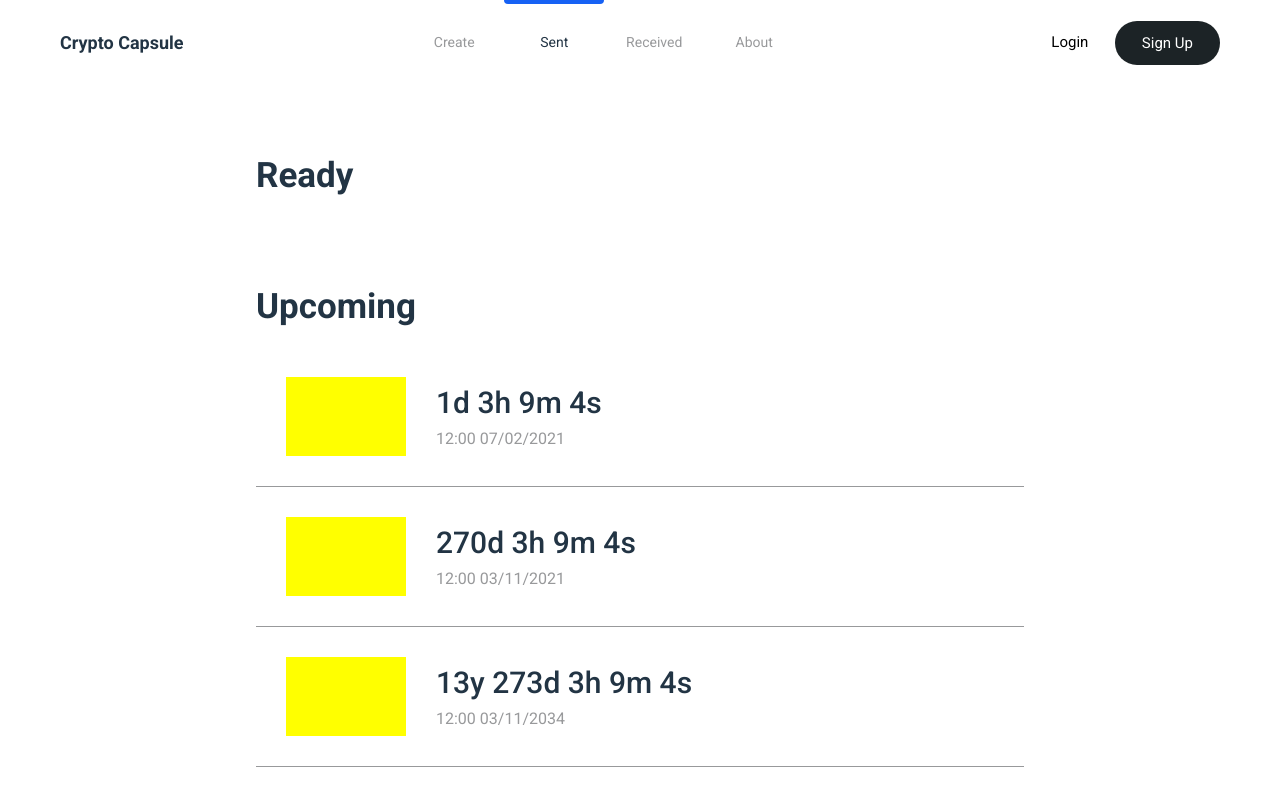
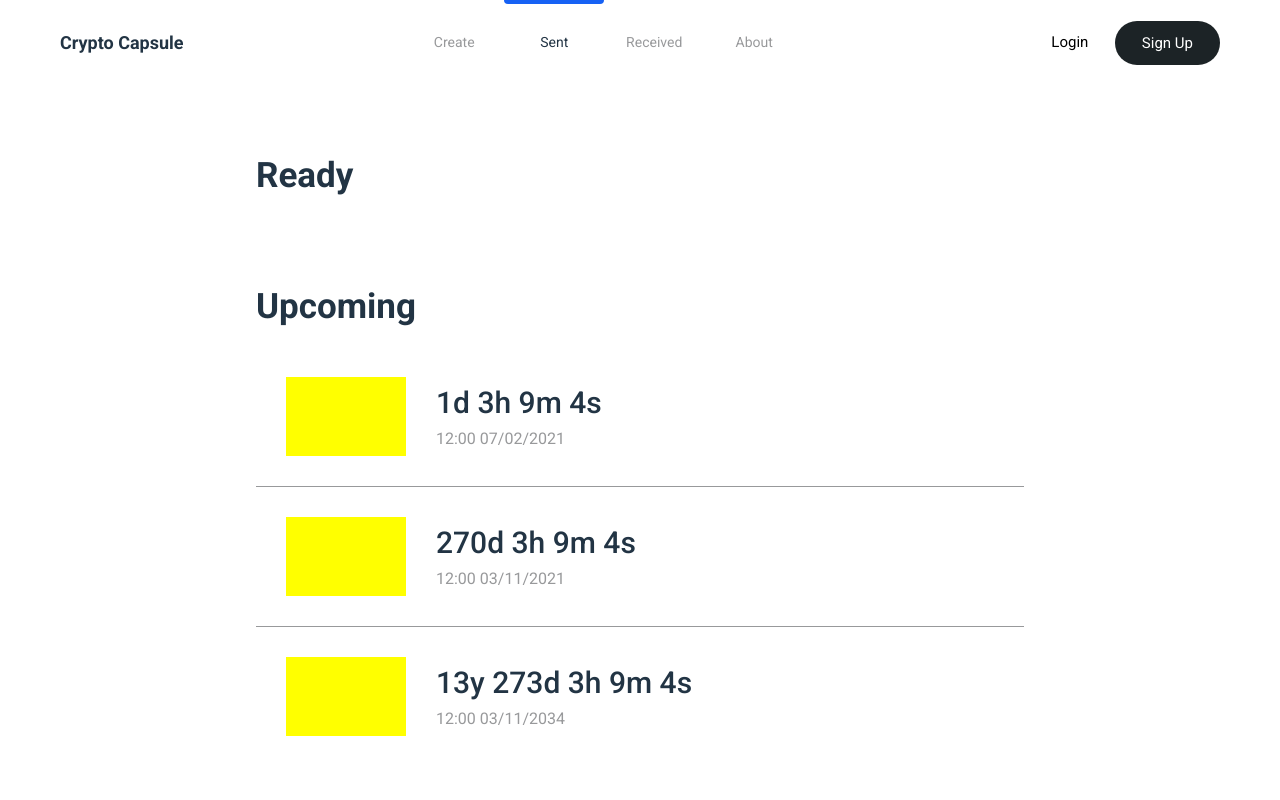
Before and after one commit to chase-manning/crypto-capsule, a React (Create React App) app in the folder website/: page /sent in a window 1280 px wide. Shown: the top 800 px of the page. Built offline with nearby package versions, Linux system fonts and the light colour scheme.

Commit message:
:lipstick: hide line on last capsule

```diff
--- a/website/src/components/Capsule.tsx
+++ b/website/src/components/Capsule.tsx
@@ -10,6 +10,10 @@ export type CapsuleType = {
   opened: boolean;
 };
 
+type CapsuleProps = {
+  last: boolean;
+};
+
 const StyledCapsule = styled.div`
   width: 100%;
   height: 140px;
@@ -17,7 +21,8 @@ const StyledCapsule = styled.div`
   display: flex;
   justify-content: space-between;
   align-items: center;
-  border-bottom: solid 1px var(--sub);
+  border-bottom: solid 1px
+    ${(props: CapsuleProps) => (props.last ? "rgba(0,0,0,0)" : "var(--sub)")};
 `;
 
 const OpenImage = styled.div`
@@ -54,6 +59,7 @@ const OpenDate = styled.div`
 
 type Props = {
   capsule: CapsuleType;
+  last: boolean;
 };
 
 const Capsule = (props: Props) => {
@@ -97,7 +103,7 @@ const Capsule = (props: Props) => {
   const seconds = Math.trunc(secondsRemaining / secondsMult);
 
   return (
-    <StyledCapsule>
+    <StyledCapsule last={props.last}>
       {open && <OpenImage />}
       {!open && <ClosedImage />}
       <CountdownContainer>
--- a/website/src/components/SentPage.tsx
+++ b/website/src/components/SentPage.tsx
@@ -69,7 +69,11 @@ const GetCapsules = (capsuleList: CapsuleType[]) =>
       (a: CapsuleType, b: CapsuleType) => a.open.getTime() - b.open.getTime()
     )
     .map((capsule: CapsuleType, index: number) => (
-      <Capsule key={index} capsule={capsule} />
+      <Capsule
+        key={index}
+        capsule={capsule}
+        last={index === capsuleList.length - 1}
+      />
     ));
 
 const SentPage = () => {
```
